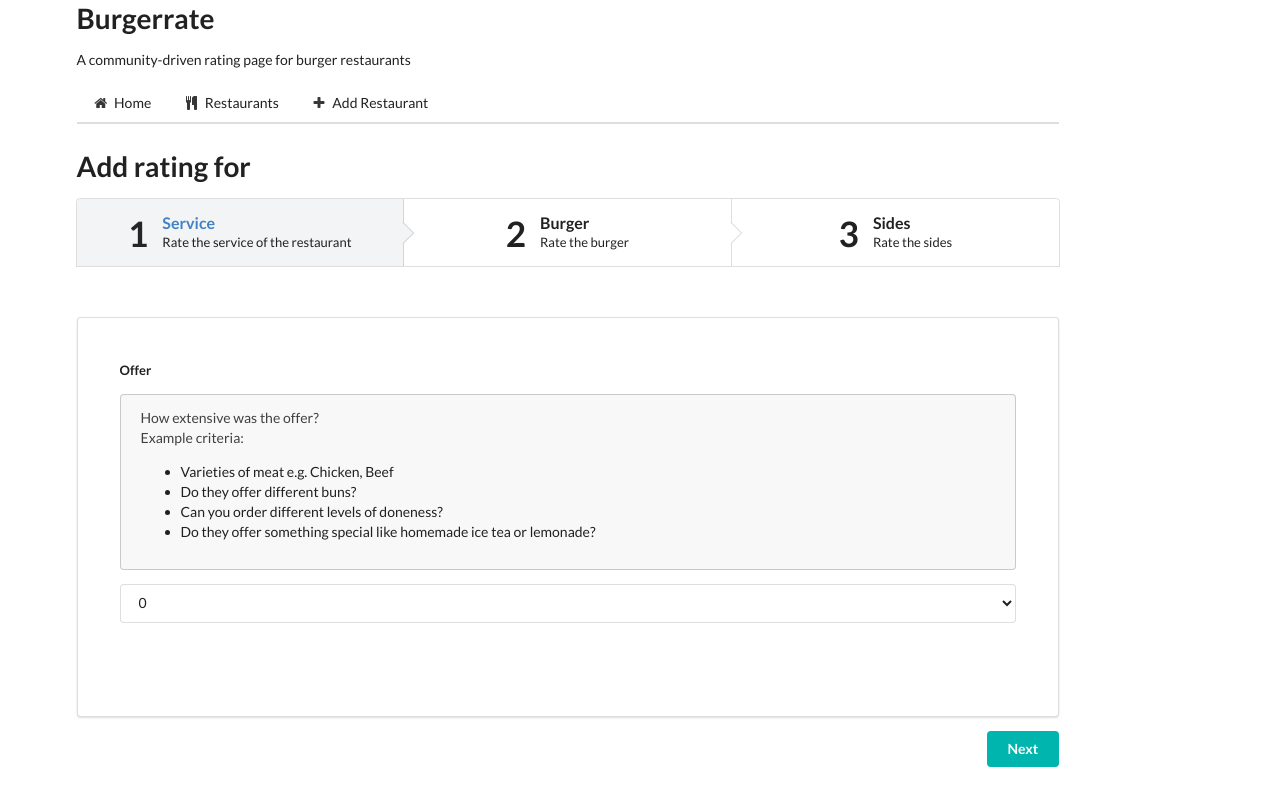
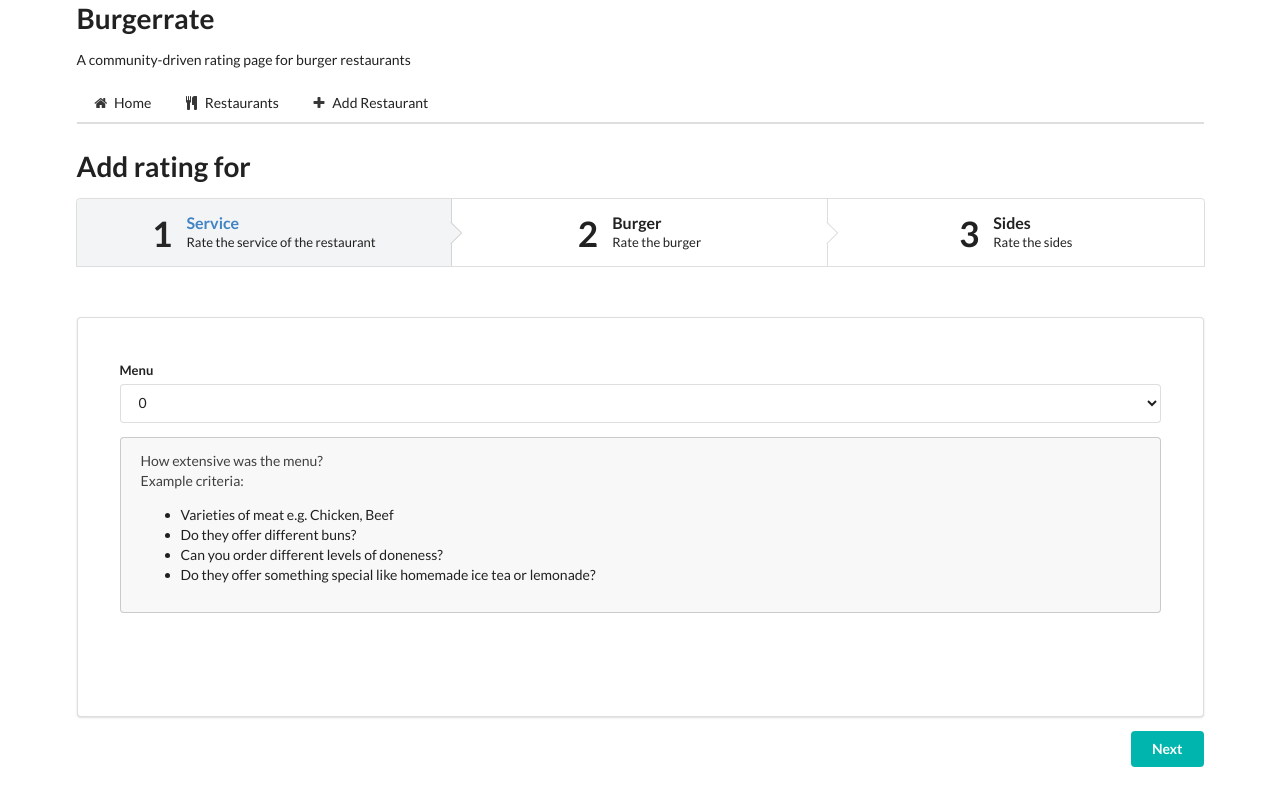
Before and after one commit to mu35li/burgerrate, a Flask app: page /addRating/1 in a window 1280 px wide. Run offline with Flask 2, Linux system fonts and the light colour scheme; data that the repository does not hold is empty; some libraries are stand-ins or nearby versions.

Commit message:
Fix some mobile css issues

```diff
--- a/burgerrate/forms.py
+++ b/burgerrate/forms.py
@@ -3,7 +3,7 @@ from wtforms import StringField, SelectField, validators
 
 class RatingForm(Form):
     ratingNumbers = [('0', '0'), ('1', '1'),('2', '2'),('3', '3'),('4', '4'),('5', '5'),('6', '6'),('7', '7'),('8', '8'),('9', '9'),('10', '10')]
-    offerRating = SelectField('Offer', choices = ratingNumbers)
+    offerRating = SelectField('Menu', choices = ratingNumbers)
     waiterRating = SelectField('Waiter', choices = ratingNumbers)
     athmosphereRating = SelectField('Athmosphere', choices = ratingNumbers)
     burgerName = StringField('Burger Name', [validators.DataRequired()])
--- a/burgerrate/static/css/additional.css
+++ b/burgerrate/static/css/additional.css
@@ -17,3 +17,11 @@
 .final.button{
 	margin-top: 10%;
 }
+
+@media screen and (min-width: 0px) and (max-width: 700px) {
+  .steps { display: none !important; }  /* hide it on small screens */
+}
+
+@media screen and (min-width: 701px) {
+  .steps { display: block; }   /* show it elsewhere */
+}
--- a/burgerrate/templates/addRating.html
+++ b/burgerrate/templates/addRating.html
@@ -23,15 +23,16 @@
     </div>
   </div>
 </div>
-<form class="ui form" method="POST" action="{{ url_for('addRating', restaurantId=restaurant.id)}}">
+<form class="ui sixteen wide column form" method="POST" action="{{ url_for('addRating', restaurantId=restaurant.id)}}">
 {{ form.csrf_token }}
 <input type="hidden" name="restaurantId" id="restaurantId" value="{{restaurant.id}}">
   <div class="wizzardpage active" data-step="1" id="one">
     <div class="ui very padded innerpage segment">
       <div class="field">
         <label>{{ form.offerRating.label }}</label>
+        {{ form.offerRating }}
         <div class="ui message">
-          <p>How extensive was the offer?<br>
+          <p>How extensive was the menu?<br>
             Example criteria:
             <ul>
               <li>Varieties of meat e.g. Chicken, Beef</li>
@@ -41,7 +42,6 @@
             </ul>
           </p>
         </div>
-        {{ form.offerRating }}
       </div>
     </div>
     <button class="ui right floated next teal button">Next</button>
@@ -51,6 +51,7 @@
   <div class="ui very padded innerpage segment">
     <div class="field">
       <label>{{ form.waiterRating.label }}</label>
+      {{ form.waiterRating }}
       <div class="ui message">
         <p>How well did they serve you?<br>
         Example criteria:
@@ -60,7 +61,6 @@
           </ul>
         </p>
       </div>
-      {{ form.waiterRating }}
     </div>
     </div>
     <button class="ui right floated next teal button">Next</button>
@@ -71,6 +71,7 @@
   <div class="ui very padded innerpage segment">
     <div class="field">
       <label>{{ form.athmosphereRating.label }}</label>
+      {{ form.athmosphereRating }}
       <div class="ui message">
         <p>Rate the atmosphere of the restaurant.<br>
         Example criteria:
@@ -81,7 +82,6 @@
           </ul>
         </p>
       </div>
-      {{ form.athmosphereRating }}
     </div>
     </div>
     <button class="ui right floated next teal button">Next</button>
@@ -106,11 +106,11 @@
   <div class="ui very padded innerpage segment">
     <div class="field">
       <label>{{ form.meatRating.label }}</label>
+      {{ form.meatRating }}
       <div class="ui message">
         <p>How good was the meat?
         </p>
       </div>
-      {{ form.meatRating }}
     </div>
     </div>
     <button class="ui right floated next teal button">Next</button>
@@ -121,11 +121,11 @@
   <div class="ui very padded innerpage segment">
     <div class="field">
       <label>{{ form.sauceRating.label }}</label>
+      {{ form.sauceRating }}
       <div class="ui message">
         <p>How good was the sauce on its own?<br>
         </p>
       </div>
-      {{ form.sauceRating }}
     </div>
     </div>
     <button class="ui right floated next teal button">Next</button>
@@ -136,6 +136,7 @@
   <div class="ui very padded innerpage segment">
     <div class="field">
       <label>{{ form.burgerQualityRating.label }}</label>
+      {{ form.burgerQualityRating }}
       <div class="ui message">
         <p>How good was the burger?<br>
           Example criteria:
@@ -146,7 +147,6 @@
           </ul>
         </p>
       </div>
-      {{ form.burgerQualityRating }}
     </div>
     </div>
     <button class="ui right floated next teal button">Next</button>
@@ -168,6 +168,7 @@
   <div class="ui very padded innerpage segment">
     <div class="field">
       <label>{{ form.sidesQualityRating.label }}</label>
+      {{ form.sidesQualityRating }}
       <div class="ui message">
         <p>How good was the side dish?<br>
           Example criteria:
@@ -177,7 +178,6 @@
           </ul>
         </p>
       </div>
-      {{ form.sidesQualityRating }}
     </div>
     </div>
     <button class="ui right floated next teal button">Next</button>
@@ -188,11 +188,12 @@
   <div class="ui very padded innerpage segment">
     <div class="field">
       <label>{{ form.sidesQuantityRating.label }}</label>
+      {{ form.sidesQuantityRating }}
       <div class="ui message">
+      Example criteria:
         <p>Was the side dish enough?
         </p>
       </div>
-      {{ form.sidesQuantityRating }}
     </div>
     </div>
     <button class="ui right floated teal next teal button">Next</button>
--- a/burgerrate/templates/layout.html
+++ b/burgerrate/templates/layout.html
@@ -19,8 +19,8 @@
     <![endif]-->
   </head>
   <body>
-    <div class="ui grid container">
-    <div class="fourteen wide column">
+    <div class="ui centered grid container">
+    <div class="sixteen wide column">
     <h1>Burgerrate</h1>
     <p>A community-driven rating page for burger restaurants</p>
       <div class="ui secondary stackable pointing menu">
```
Also changed, not shown: burgerrate/templates/restaurantList.html (+4 -4 lines).
